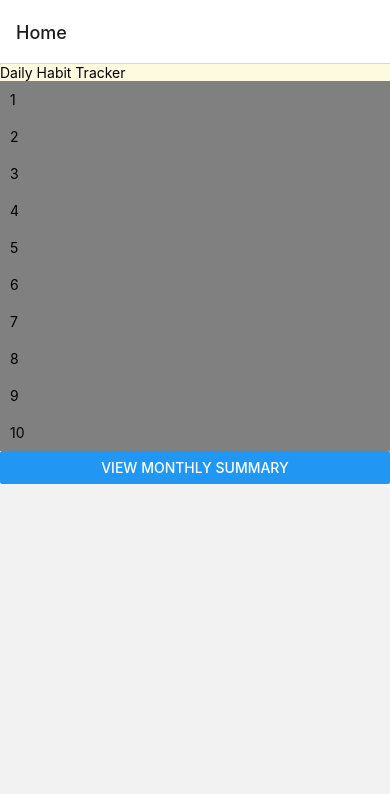
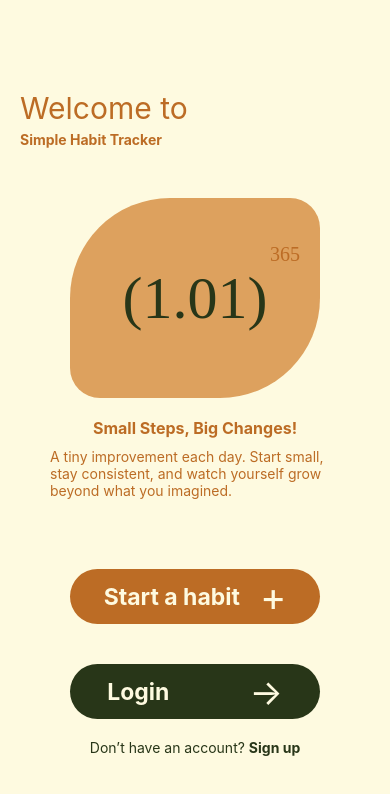
Before and after one commit to shivamjha1998/SimpleHabitTracker, a React Native app: screen /Welcome in a window 390 px wide. Shown: the top 794 px of the page. Built offline with nearby package versions, Linux system fonts and the light colour scheme.

Commit message:
Add Welcome screen.

```diff
--- a/App.jsx
+++ b/App.jsx
@@ -1,6 +1,7 @@
-import React from 'react';
+import React, {useState, useEffect} from 'react';
 import {NavigationContainer} from '@react-navigation/native';
 import {createNativeStackNavigator} from '@react-navigation/native-stack';
+import WelcomeScreen from './screens/WelcomeScreen';
 import HomeScreen from './screens/HomeScreen';
 import SummaryScreen from './screens/SummaryScreen';
 import {HabitProvider} from './context/HabitContext';
@@ -11,7 +12,8 @@ const App = () => {
   return (
     <HabitProvider>
       <NavigationContainer>
-        <Stack.Navigator>
+        <Stack.Navigator screenOptions={{headerShown: false}}>
+          <Stack.Screen name="Welcome" component={WelcomeScreen} />
           <Stack.Screen name="Home" component={HomeScreen} />
           <Stack.Screen name="Summary" component={SummaryScreen} />
         </Stack.Navigator>
--- a/screens/HomeScreen.jsx
+++ b/screens/HomeScreen.jsx
@@ -9,7 +9,7 @@ const HomeScreen = ({navigation}) => {
   const {habitData, toggleDay} = useContext(HabitContext);
 
   return (
-    <View style={styles.backgroundColor}>
+    <View style={styles.container}>
       <Text>Daily Habit Tracker</Text>
       {habitData.map((isChecked, index) => (
         <DailyCheckbox
--- /dev/null
+++ b/screens/WelcomeScreen.jsx
@@ -0,0 +1,172 @@
+import React from 'react';
+import {View, Text, TouchableOpacity, StyleSheet} from 'react-native';
+
+const WelcomeScreen = ({navigation}) => {
+  return (
+    <View style={styles.container}>
+      <View style={styles.header}>
+        <Text style={styles.welcomeText}>Welcome to</Text>
+        <Text style={styles.appName}>Simple Habit Tracker</Text>
+      </View>
+
+      <View style={styles.centerContainer}>
+        <View style={styles.equationContainer}>
+          <Text style={styles.equationMain}>(1.01)</Text>
+          <Text style={styles.exponent}>365</Text>
+        </View>
+
+        <Text style={styles.subtitleBold}>Small Steps, Big Changes!</Text>
+        <Text style={styles.subtitle}>
+          A tiny improvement each day. Start small, stay consistent, and watch
+          yourself grow beyond what you imagined.
+        </Text>
+      </View>
+
+      <TouchableOpacity style={styles.startButton}>
+        <Text style={styles.startButtonText}>Start a habit</Text>
+        <Text style={styles.plusIcon}>+</Text>
+      </TouchableOpacity>
+
+      <TouchableOpacity style={styles.loginButton}>
+        <Text style={styles.loginButtonText}>Login</Text>
+        <Text style={styles.arrowIcon}>→</Text>
+      </TouchableOpacity>
+
+      <View style={styles.footer}>
+        <Text style={styles.footerText}>
+          Don’t have an account? <Text style={styles.signUpText}>Sign up</Text>
+        </Text>
+      </View>
+    </View>
+  );
+};
+
+const styles = StyleSheet.create({
+  container: {
+    backgroundColor: '#FEFAE0',
+    flex: 1,
+  },
+  header: {
+    paddingTop: 90,
+    paddingLeft: 20,
+  },
+  welcomeText: {
+    fontSize: 30,
+    color: '#BC6C25',
+    fontFamily: 'Inter',
+  },
+  appName: {
+    fontsize: 30,
+    color: '#BC6C25',
+    fontWeight: 'bold',
+    fontFamily: 'Inter',
+    paddingTop: 5,
+  },
+  centerContainer: {
+    justifyContent: 'center',
+    alignItems: 'center',
+  },
+  equationContainer: {
+    marginTop: 50,
+    width: 250,
+    height: 200,
+    borderTopLeftRadius: 100,
+    borderTopRightRadius: 30,
+    borderBottomLeftRadius: 30,
+    borderBottomRightRadius: 100,
+    backgroundColor: '#DDA15E',
+    justifyContent: 'center',
+    alignItems: 'center',
+  },
+  equationMain: {
+    color: '#283618',
+    fontFamily: 'Aclonica Regular',
+    padding: 30,
+    fontSize: 60,
+  },
+  exponent: {
+    fontSize: 20,
+    color: '#BC6C25',
+    fontFamily: 'Aclonica Regular',
+    position: 'absolute',
+    top: 45,
+    right: 20,
+  },
+  subtitleBold: {
+    fontSize: 16,
+    fontFamily: 'Inter',
+    fontWeight: 'bold',
+    color: '#BC6C25',
+    marginTop: 20,
+  },
+  subtitle: {
+    fontSize: 14,
+    fontFamily: 'Inter',
+    color: '#BC6C25',
+    marginHorizontal: 50,
+    marginTop: 10,
+  },
+  startButton: {
+    flexDirection: 'row',
+    height: 55,
+    justifyContent: 'center',
+    alignItems: 'center',
+    backgroundColor: '#BC6C25',
+    borderRadius: 30,
+    marginTop: 70,
+    marginHorizontal: 70,
+  },
+  startButtonText: {
+    fontSize: 23,
+    fontWeight: 'bold',
+    color: '#FEFAE0',
+    fontFamily: 'Inter',
+    marginRight: 10,
+  },
+  plusIcon: {
+    paddingLeft: 10,
+    fontSize: 40,
+    color: '#FEFAE0',
+  },
+  loginButton: {
+    flexDirection: 'row',
+    height: 55,
+    justifyContent: 'center',
+    alignItems: 'center',
+    backgroundColor: '#283618',
+    borderRadius: 30,
+    marginTop: 40,
+    marginHorizontal: 70,
+  },
+  loginButtonText: {
+    fontSize: 23,
+    fontWeight: 'bold',
+    color: '#FEFAE0',
+    fontFamily: 'Inter',
+    marginRight: 10,
+  },
+  arrowIcon: {
+    paddingLeft: 70,
+    fontSize: 35,
+    color: '#FEFAE0',
+  },
+  footer: {
+    flexDirection: 'row',
+    justifyContent: 'center',
+    alignItems: 'center',
+    marginTop: 20,
+  },
+  footerText: {
+    fontSize: 14,
+    color: '#283618',
+    fontFamily: 'Inter',
+    alignItems: 'center',
+  },
+  signUpText: {
+    color: '#283618',
+    fontWeight: 'bold',
+    fontFamily: 'Inter',
+  },
+});
+
+export default WelcomeScreen;
--- a/styles/styles.js
+++ b/styles/styles.js
@@ -1,8 +1,9 @@
 import { StyleSheet } from "react-native";
 
 const styles = StyleSheet.create({
-    backgroundColor: {
-        backgroundColor: '#FEFAE0'
+    container: {
+        backgroundColor: '#FEFAE0',
+        flex: 1,
     }
 })
 
```
